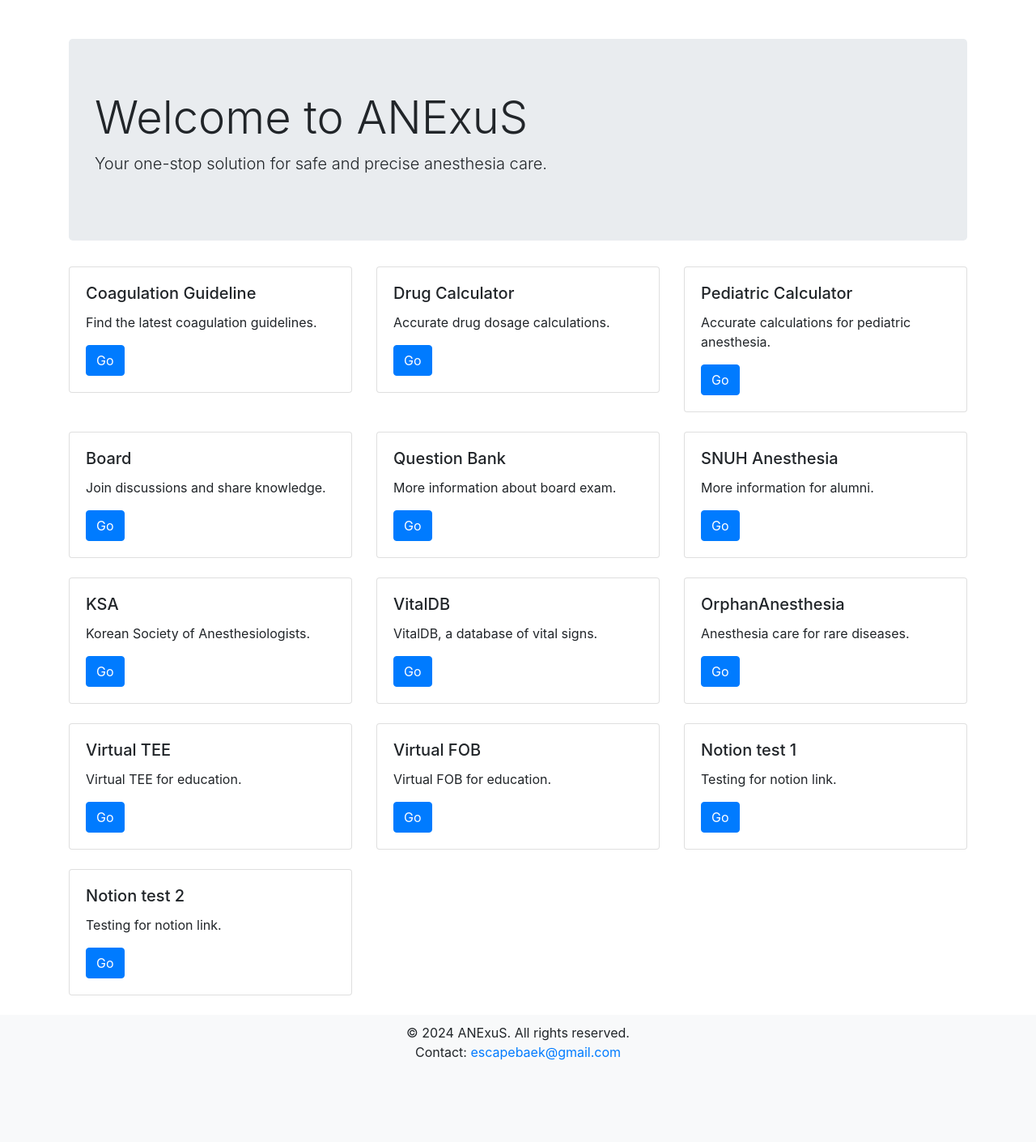
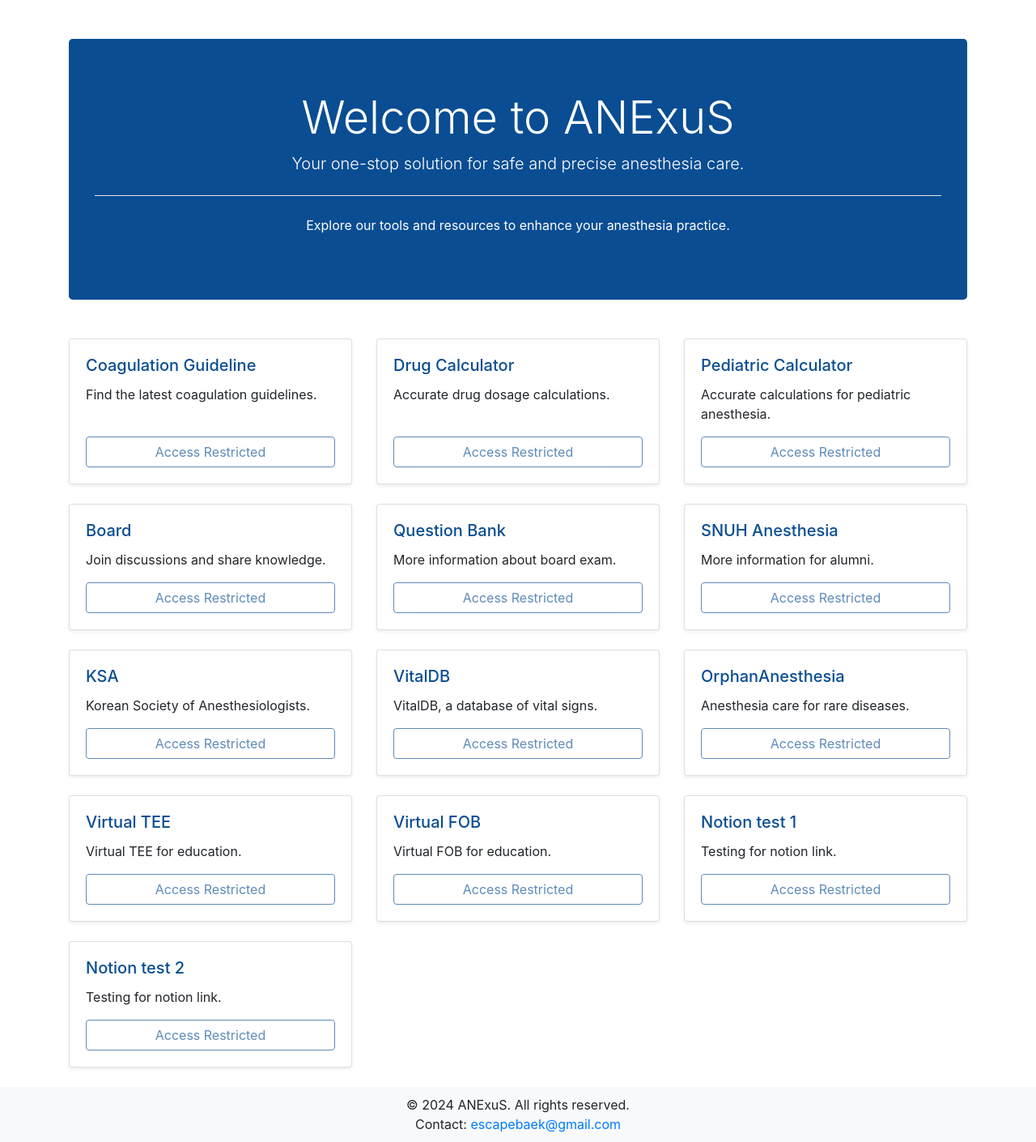
Before and after one commit to escapeBaek/anexus, a Django app: page / in a window 1280 px wide. Shown: the part 56-1466 px from the top of the page at 81% size. Before the commit the page ends 1365 px from the top, so only its background shows below. Run offline with Django 5.2, Linux system fonts and the light colour scheme; some libraries are stand-ins or nearby versions.

Commit message:
is approved applied

```diff
--- a/calculator/urls.py
+++ b/calculator/urls.py
@@ -1,6 +1,8 @@
 from django.urls import path
 from calculator import views
+from .views import calculator_landing_page
 
 urlpatterns=[
     path('',views.calculator, name='calculator'),
+    path('landing/', calculator_landing_page, name='calculator_landing'),
 ]
--- a/calculator/views.py
+++ b/calculator/views.py
@@ -1,6 +1,11 @@
 from django.shortcuts import render
 from django.http import HttpResponse
+from accounts.decorators import user_is_approved
 # Create your views here.
+
+@user_is_approved
+def calculator_landing_page(request):
+    return render(request, 'calculator/landing_page.html')
 
 def calculator(request):
 
--- a/coag/urls.py
+++ b/coag/urls.py
@@ -1,7 +1,9 @@
 from django.urls import path
 from coag import views
+from .views import coag_landing_page
 
 urlpatterns = [
     path('',views.coag_index, name='coag_index'),
     path('<str:drugName>/',views.coag_detail, name='coag_detail'),
+    path('landing/', coag_landing_page, name='coag_landing'),
 ]
--- a/exam/urls.py
+++ b/exam/urls.py
@@ -1,9 +1,12 @@
 from django.urls import path
 from exam import views
+from .views import exam_landing_page
+
 
 urlpatterns = [
     path('', views.exam_list, name='exam_list'),
     path('<int:exam_id>/', views.exam_detail, name='exam_detail'),
     path('<int:exam_id>/questions/', views.question_list, name='question_list'),
     path('submit_answers/', views.submit_answers, name='your_submit_view_url_name'),
+    path('landing/', exam_landing_page, name='exam_landing'),
 ]
--- a/exam/views.py
+++ b/exam/views.py
@@ -2,8 +2,14 @@ from django.shortcuts import render, get_object_or_404
 from .models import Exam, Question
 from django.http import HttpResponseRedirect
 from django.urls import reverse
+from accounts.decorators import user_is_approved
 
 # Create your views here.
+
+@user_is_approved
+def exam_landing_page(request):
+    return render(request, 'exam/landing_page.html')
+
 def exam_list(request):
     exams = Exam.objects.all()
     return render(request, 'exam/exam_list.html', {'exams': exams})
--- a/land/templates/land/home.html
+++ b/land/templates/land/home.html
@@ -1,150 +1,53 @@
 {% extends 'base.html' %} {% block page_content %}
-<div class="jumbotron">
+<div class="jumbotron bg-custom text-white text-center mb-5">
   <h1 class="display-4">Welcome to ANExuS</h1>
   <p class="lead">
     Your one-stop solution for safe and precise anesthesia care.
   </p>
+  <hr class="my-4 bg-white" />
+  <p>Explore our tools and resources to enhance your anesthesia practice.</p>
 </div>
 
 <div class="row">
+  {% for card in cards %}
   <div class="col-md-4 mb-4">
-    <div class="card">
-      <div class="card-body">
-        <h5 class="card-title">Coagulation Guideline</h5>
-        <p class="card-text">Find the latest coagulation guidelines.</p>
-        <a href="{% url 'coag_index' %}" class="btn btn-primary">Go</a>
+    <div class="card h-100 shadow-sm">
+      <div class="card-body d-flex flex-column">
+        <h5 class="card-title text-custom">{{ card.title }}</h5>
+        <p class="card-text flex-grow-1">{{ card.text }}</p>
+        {% if user.is_authenticated and user.is_approved %}
+        <a href="{{ card.url }}" class="btn btn-outline-custom mt-auto">
+          Go to {{ card.title }}
+        </a>
+        {% else %}
+        <button class="btn btn-outline-custom mt-auto" disabled>
+          Access Restricted
+        </button>
+        {% endif %}
       </div>
     </div>
   </div>
-  <div class="col-md-4 mb-4">
-    <div class="card">
-      <div class="card-body">
-        <h5 class="card-title">Drug Calculator</h5>
-        <p class="card-text">Accurate drug dosage calculations.</p>
-        <a href="{% url 'calculator' %}" class="btn btn-primary">Go</a>
-      </div>
-    </div>
-  </div>
-  <div class="col-md-4 mb-4">
-    <div class="card">
-      <div class="card-body">
-        <h5 class="card-title">Pediatric Calculator</h5>
-        <p class="card-text">Accurate calculations for pediatric anesthesia.</p>
-        <a href="{% url 'pedcalculate' %}" class="btn btn-primary">Go</a>
-      </div>
-    </div>
-  </div>
-  <div class="col-md-4 mb-4">
-    <div class="card">
-      <div class="card-body">
-        <h5 class="card-title">Board</h5>
-        <p class="card-text">Join discussions and share knowledge.</p>
-        <a href="{% url 'board_index' %}" class="btn btn-primary">Go</a>
-      </div>
-    </div>
-  </div>
-  <div class="col-md-4 mb-4">
-    <div class="card">
-      <div class="card-body">
-        <h5 class="card-title">Question Bank</h5>
-        <p class="card-text">More information about board exam.</p>
-        <a href="{% url 'exam_list' %}" class="btn btn-primary">Go</a>
-      </div>
-    </div>
-  </div>
-  <div class="col-md-4 mb-4">
-    <div class="card">
-      <div class="card-body">
-        <h5 class="card-title">SNUH Anesthesia</h5>
-        <p class="card-text">More information for alumni.</p>
-        <a href="https://dept.snuh.org/dept/AN/index.do" class="btn btn-primary"
-          >Go</a
-        >
-      </div>
-    </div>
-  </div>
-  <div class="col-md-4 mb-4">
-    <div class="card">
-      <div class="card-body">
-        <h5 class="card-title">KSA</h5>
-        <p class="card-text">Korean Society of Anesthesiologists.</p>
-        <a href="https://www.anesthesia.or.kr/" class="btn btn-primary">Go</a>
-      </div>
-    </div>
-  </div>
-  <div class="col-md-4 mb-4">
-    <div class="card">
-      <div class="card-body">
-        <h5 class="card-title">VitalDB</h5>
-        <p class="card-text">VitalDB, a database of vital signs.</p>
-        <a href="https://vitaldb.net/" class="btn btn-primary">Go</a>
-      </div>
-    </div>
-  </div>
-  <div class="col-md-4 mb-4">
-    <div class="card">
-      <div class="card-body">
-        <h5 class="card-title">OrphanAnesthesia</h5>
-        <p class="card-text">Anesthesia care for rare diseases.</p>
-        <a
-          href="https://www.orphananesthesia.eu/en/rare-diseases/published-guidelines.html"
-          class="btn btn-primary"
-          >Go</a
-        >
-      </div>
-    </div>
-  </div>
-  <div class="col-md-4 mb-4">
-    <div class="card">
-      <div class="card-body">
-        <h5 class="card-title">Virtual TEE</h5>
-        <p class="card-text">Virtual TEE for education.</p>
-        <a
-          href="https://pie.med.utoronto.ca/TEE/TEE_content/TEE_standardViews_intro.html"
-          class="btn btn-primary"
-          >Go</a
-        >
-      </div>
-    </div>
-  </div>
-  <div class="col-md-4 mb-4">
-    <div class="card">
-      <div class="card-body">
-        <h5 class="card-title">Virtual FOB</h5>
-        <p class="card-text">Virtual FOB for education.</p>
-        <a
-          href="https://pie.med.utoronto.ca/VB/VB_content/simulation.html"
-          class="btn btn-primary"
-          >Go</a
-        >
-      </div>
-    </div>
-  </div>
-  <div class="col-md-4 mb-4">
-    <div class="card">
-      <div class="card-body">
-        <h5 class="card-title">Notion test 1</h5>
-        <p class="card-text">Testing for notion link.</p>
-        <a
-          href="https://escapebaek.notion.site/Brachial-Plexus-Block-1bc4d01a2aa648f09917278463b89ce2?pvs=25"
-          class="btn btn-primary"
-          >Go</a
-        >
-      </div>
-    </div>
-  </div>
-  <div class="col-md-4 mb-4">
-    <div class="card">
-      <div class="card-body">
-        <h5 class="card-title">Notion test 2</h5>
-        <p class="card-text">Testing for notion link.</p>
-        <a
-          href="https://escapebaek.notion.site/ERAS-PONV-Guideline-92a68b5dbb85474a85eeee278b636bc7?pvs=4"
-          class="btn btn-primary"
-          >Go</a
-        >
-      </div>
-    </div>
-  </div>
+  {% endfor %}
 </div>
+
+<style>
+  .bg-custom {
+    background-color: #0a4d92;
+  }
+
+  .text-custom {
+    color: #0a4d92;
+  }
+
+  .btn-outline-custom {
+    border-color: #0a4d92;
+    color: #0a4d92;
+    transition: all 0.3s ease;
+  }
+
+  .btn-outline-custom:hover {
+    background-color: #0a4d92;
+    color: #ffffff;
+  }
+</style>
 {% endblock %}
--- a/land/views.py
+++ b/land/views.py
@@ -1,5 +1,19 @@
-from django.shortcuts import render
+from django.shortcuts import render, reverse
 
-# Create your views here.
 def home(request):
-    return render(request, 'land/home.html', {})
+    cards = [
+        {"title": "Coagulation Guideline", "text": "Find the latest coagulation guidelines.", "url": reverse('coag_index')},
+        {"title": "Drug Calculator", "text": "Accurate drug dosage calculations.", "url": reverse('calculator')},
+        {"title": "Pediatric Calculator", "text": "Accurate calculations for pediatric anesthesia.", "url": reverse('pedcalculate')},
+        {"title": "Board", "text": "Join discussions and share knowledge.", "url": reverse('board_index')},
+        {"title": "Question Bank", "text": "More information about board exam.", "url": reverse('exam_list')},
+        {"title": "SNUH Anesthesia", "text": "More information for alumni.", "url": "https://dept.snuh.org/dept/AN/index.do"},
+        {"title": "KSA", "text": "Korean Society of Anesthesiologists.", "url": "https://www.anesthesia.or.kr/"},
+        {"title": "VitalDB", "text": "VitalDB, a database of vital signs.", "url": "https://vitaldb.net/"},
+        {"title": "OrphanAnesthesia", "text": "Anesthesia care for rare diseases.", "url": "https://www.orphananesthesia.eu/en/rare-diseases/published-guidelines.html"},
+        {"title": "Virtual TEE", "text": "Virtual TEE for education.", "url": "https://pie.med.utoronto.ca/TEE/TEE_content/TEE_standardViews_intro.html"},
+        {"title": "Virtual FOB", "text": "Virtual FOB for education.", "url": "https://pie.med.utoronto.ca/VB/VB_content/simulation.html"},
+        {"title": "Notion test 1", "text": "Testing for notion link.", "url": "https://escapebaek.notion.site/Brachial-Plexus-Block-1bc4d01a2aa648f09917278463b89ce2?pvs=25"},
+        {"title": "Notion test 2", "text": "Testing for notion link.", "url": "https://escapebaek.notion.site/ERAS-PONV-Guideline-92a68b5dbb85474a85eeee278b636bc7?pvs=4"},
+    ]
+    return render(request, 'land/home.html', {'cards': cards})
--- a/ped/urls.py
+++ b/ped/urls.py
@@ -1,6 +1,8 @@
 from django.urls import path
 from . import views
+from .views import ped_landing_page
 
 urlpatterns=[
     path('', views.pedcalculate, name='pedcalculate'),
+    path('landing/', ped_landing_page, name='ped_landing'),
 ]
```
Also changed, not shown: accounts/decorators.py (added, +15 -0 lines), coag/views.py (+7 -0 lines), ped/views.py (+7 -0 lines).
